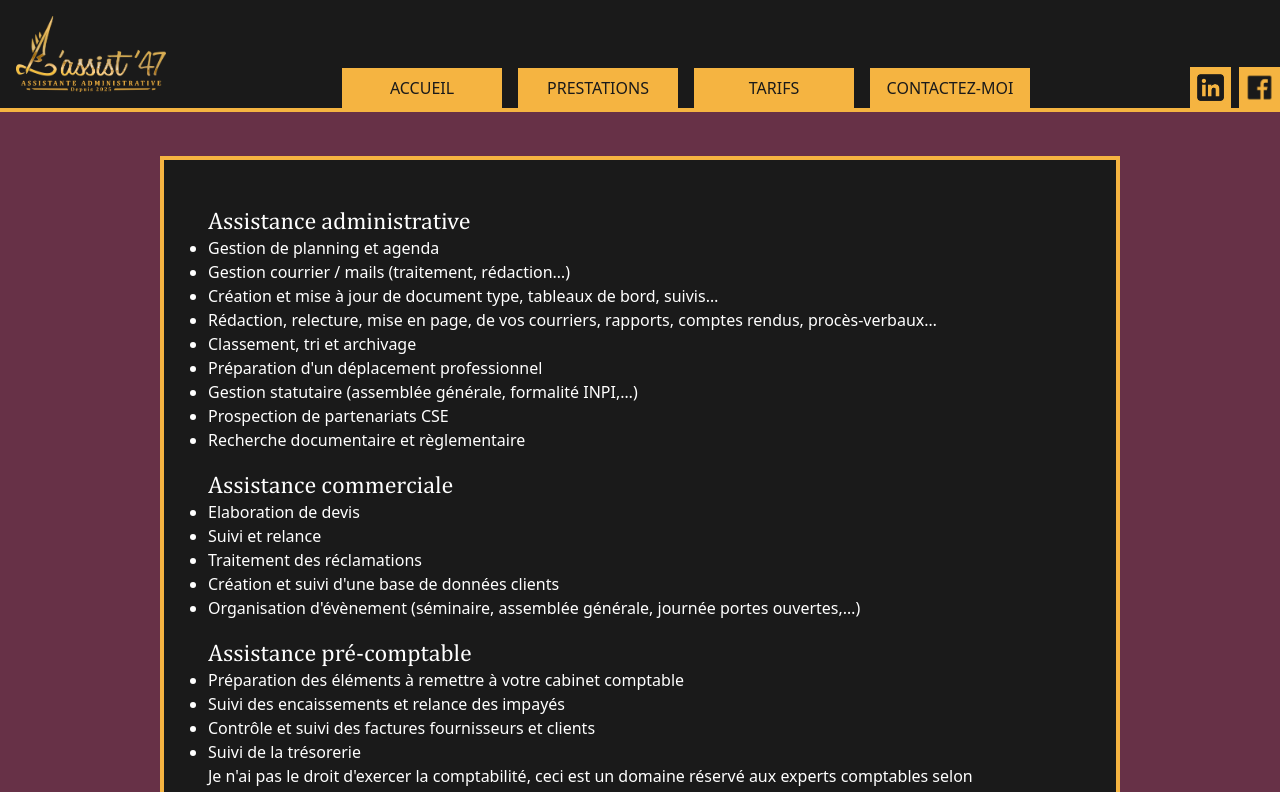
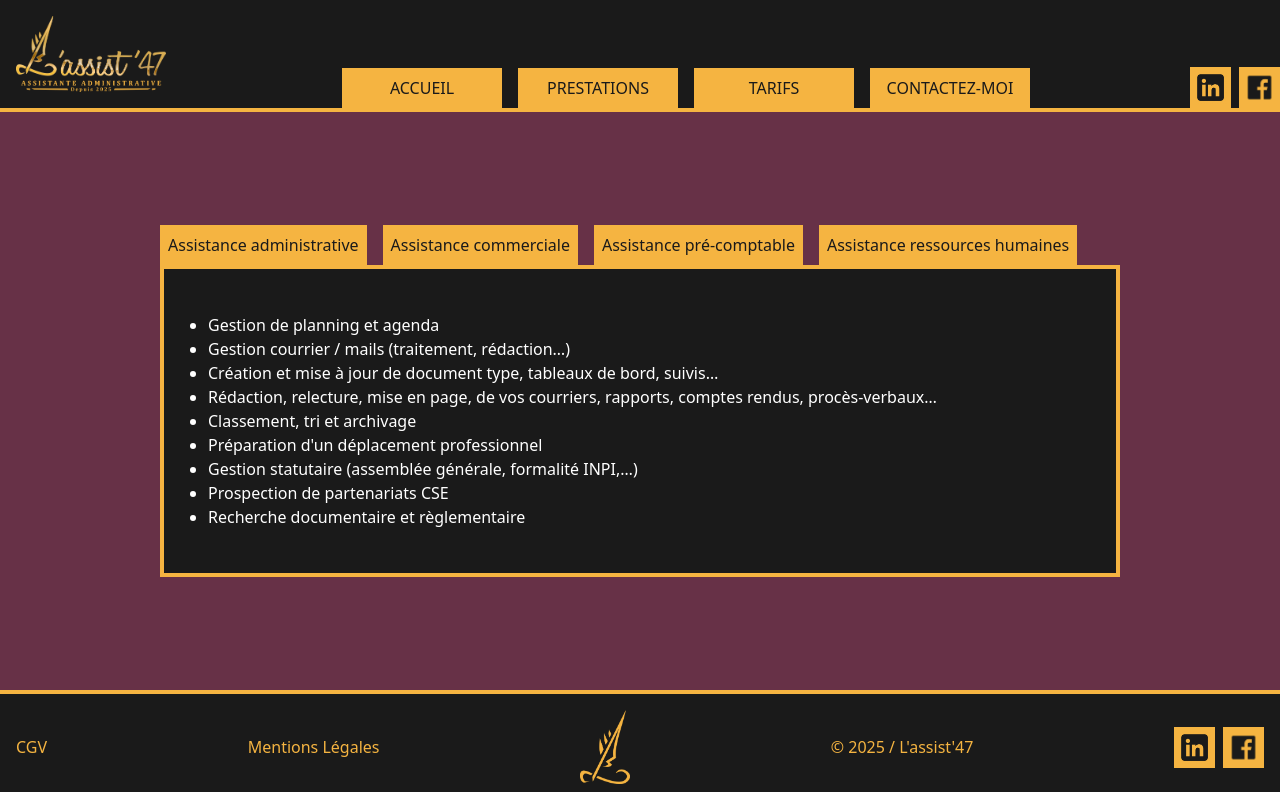
Before and after one commit to paul-mesnilgrente/lassist47, a Next.js app: page /lassist47/prestations/professionnels in a window 1280 px wide. Shown: the top 792 px of the page. Built offline with nearby package versions, Linux system fonts and the light colour scheme.

Commit message:
feat: added interactive tabs on prestations

```diff
--- a/app/prestations/particuliers/page.tsx
+++ b/app/prestations/particuliers/page.tsx
@@ -1,29 +1,53 @@
-import ContentContainer from "@/components/ContentContainer";
+import { Tab, TabGroup, TabList, TabPanel, TabPanels } from "@headlessui/react";
 
 export default function Particuliers() {
   return (
-    <ContentContainer>
-      <h1 className="text-2xl">Assistance administrative</h1>
+    <div className="w-3/4 mx-auto">
+      <TabGroup>
+        <TabList
+          aria-label="Tab des prestations"
+          className="flex space-x-4 uppercase"
+        >
+          <Tab className="p-2 min-w-40 text-center bg-gold text-nblack hover:underline">
+            Assistance administrative
+          </Tab>
+          <Tab className="p-2 min-w-40 text-center bg-gold text-nblack hover:underline">
+            Initiations informatiques
+          </Tab>
+        </TabList>
+        <TabPanels className="p-11 bg-nblack border-4 border-gold">
+          <TabPanel>
             <ul className="list-disc mb-4">
-        <li>Rédaction, relecture et mise en page de document et courrier</li>
-        <li>Formalités administratives (CNI, passeport, CAF, CPAM, MSA,…)</li>
-        <li>Déclarations diverses (France Travail, PAJEmploi, impôts,…)</li>
+              <li>
+                Rédaction, relecture et mise en page de document et courrier
+              </li>
+              <li>
+                Formalités administratives (CNI, passeport, CAF, CPAM, MSA,…)
+              </li>
+              <li>
+                Déclarations diverses (France Travail, PAJEmploi, impôts,…)
+              </li>
               <li>Gestion de budget</li>
             </ul>
-
-      <h1 className="text-2xl">Initiations informatiques</h1>
+          </TabPanel>
+          <TabPanel>
             <ul className="list-disc mb-4">
               <li>Initiation aux outils microsoft (word, excel, powerpoint)</li>
               <li>
-          Initiation à l&apos;outil informatique (fonctions de base d&apos;un
-          ordinateur)
+                Initiation à l&apos;outil informatique (fonctions de base
+                d&apos;un ordinateur)
               </li>
-        <li>Initiation aux outils en ligne (bases d&apos;internet, mail)</li>
               <li>
-          Initiation aux réseaux sociaux (Facebook, Linkedin, Instagram, Tik
-          Tok)
+                Initiation aux outils en ligne (bases d&apos;internet, mail)
+              </li>
+              <li>
+                Initiation aux réseaux sociaux (Facebook, Linkedin, Instagram,
+                Tik Tok)
               </li>
             </ul>
-    </ContentContainer>
+          </TabPanel>
+        </TabPanels>
+      </TabGroup>
+    </div>
   );
 }
--- a/app/prestations/professionnels/page.tsx
+++ b/app/prestations/professionnels/page.tsx
@@ -1,14 +1,37 @@
-import ContentContainer from "@/components/ContentContainer";
+"use client";
+
+import { Tab, TabGroup, TabList, TabPanel, TabPanels } from "@headlessui/react";
 
 export default function Professionnels() {
   return (
-    <ContentContainer>
-      <h1 className="text-2xl">Assistance administrative</h1>
-      <ul className="list-disc mb-4">
+    <div className="w-3/4 mx-auto">
+      <TabGroup>
+        <TabList
+          aria-label="Tab des prestations"
+          className="flex space-x-4 uppercase"
+        >
+          <Tab className="p-2 min-w-40 text-center bg-gold text-nblack hover:underline">
+            Assistance administrative
+          </Tab>
+          <Tab className="p-2 min-w-40 text-center bg-gold text-nblack hover:underline">
+            Assistance commerciale
+          </Tab>
+          <Tab className="p-2 min-w-40 text-center bg-gold text-nblack hover:underline">
+            Assistance pré-comptable
+          </Tab>
+          <Tab className="p-2 min-w-40 text-center bg-gold text-nblack hover:underline">
+            Assistance ressources humaines
+          </Tab>
+        </TabList>
+
+        <TabPanels className="p-11 bg-nblack border-4 border-gold">
+          <TabPanel>
+            <ul className="list-disc">
               <li>Gestion de planning et agenda</li>
               <li>Gestion courrier / mails (traitement, rédaction…)</li>
               <li>
-          Création et mise à jour de document type, tableaux de bord, suivis…
+                Création et mise à jour de document type, tableaux de bord,
+                suivis…
               </li>
               <li>
                 Rédaction, relecture, mise en page, de vos courriers, rapports,
@@ -20,29 +43,31 @@ export default function Professionnels() {
               <li>Prospection de partenariats CSE</li>
               <li>Recherche documentaire et règlementaire</li>
             </ul>
-
-      <h1 className="text-2xl">Assistance commerciale</h1>
-      <ul className="list-disc mb-4">
-        <li>Elaboration de devis</li>
+          </TabPanel>
+          <TabPanel>
+            <ul className="list-disc">
+              <li>Élaboration de devis</li>
               <li>Suivi et relance</li>
               <li>Traitement des réclamations</li>
               <li>Création et suivi d&apos;une base de données clients</li>
               <li>
-          Organisation d&apos;évènement (séminaire, assemblée générale, journée
-          portes ouvertes,…)
+                Organisation d&apos;évènement (séminaire, assemblée générale,
+                journée portes ouvertes,…)
               </li>
             </ul>
-
-      <h1 className="text-2xl">Assistance pré-comptable</h1>
-      <ul className="list-disc mb-4">
-        <li>Préparation des éléments à remettre à votre cabinet comptable</li>
+          </TabPanel>
+          <TabPanel>
+            <ul className="list-disc">
+              <li>
+                Préparation des éléments à remettre à votre cabinet comptable
+              </li>
               <li>Suivi des encaissements et relance des impayés</li>
               <li>Contrôle et suivi des factures fournisseurs et clients</li>
               <li>
                 Suivi de la trésorerie
                 <br />
-          Je n&apos;ai pas le droit d&apos;exercer la comptabilité, ceci est un
-          domaine réservé aux experts comptables selon l&apos;
+                Je n&apos;ai pas le droit d&apos;exercer la comptabilité, ceci
+                est un domaine réservé aux experts comptables selon l&apos;
                 <a
                   href="https://www.legifrance.gouv.fr/loda/article_lc/LEGIARTI000033678961"
                   target="_blank"
@@ -51,13 +76,13 @@ export default function Professionnels() {
                 >
                   ordonnance du 19 septembre 1945
                 </a>
-          . Je n&apos;interviens donc jamais sur logiciel comptable, tant dans
-          mon intérêt que dans le vôtre.
+                . Je n&apos;interviens donc jamais sur logiciel comptable, tant
+                dans mon intérêt que dans le vôtre.
               </li>
             </ul>
-
-      <h1 className="text-2xl">Assistance ressources humaines</h1>
-      <ul className="list-disc mb-4">
+          </TabPanel>
+          <TabPanel>
+            <ul className="list-disc">
               <li>Création et mise en ligne d&apos;offre d&apos;emploi</li>
               <li>Pré-sélection de CV</li>
               <li>Entretien préalable</li>
@@ -65,6 +90,9 @@ export default function Professionnels() {
               <li>Suivi des visites médicales</li>
               <li>Préparation des documents d&apos;embauche</li>
             </ul>
-    </ContentContainer>
+          </TabPanel>
+        </TabPanels>
+      </TabGroup>
+    </div>
   );
 }
--- /dev/null
+++ b/components/PrestationsProfessionnelsTabs.tsx
@@ -0,0 +1,42 @@
+import Link from "next/link";
+
+export default function PrestationsProfessionnelsTabs() {
+  return (
+    <nav role="navigation" aria-label="Navigation des tarifs">
+      <ul className="flex space-x-4 uppercase">
+        <li className="bg-gold text-nblack p-2 min-w-40 text-center">
+          <Link
+            className="block w-full h-full hover:underline"
+            href="/prestations/professionnels"
+          >
+            Assistance administrative
+          </Link>
+        </li>
+        <li className="bg-gold text-nblack p-2 min-w-40 text-center">
+          <Link
+            className="block w-full h-full hover:underline"
+            href="/prestations/professionnels"
+          >
+            Assistance commerciale
+          </Link>
+        </li>
+        <li className="bg-gold text-nblack p-2 min-w-40 text-center">
+          <Link
+            className="block w-full h-full hover:underline"
+            href="/prestations/professionnels"
+          >
+            Assistance pré-comptable
+          </Link>
+        </li>
+        <li className="bg-gold text-nblack p-2 min-w-40 text-center">
+          <Link
+            className="block w-full h-full hover:underline"
+            href="/prestations/professionnels"
+          >
+            Assistance ressources humaines
+          </Link>
+        </li>
+      </ul>
+    </nav>
+  );
+}
```
Lines whose indentation alone changed are shown as unchanged.
